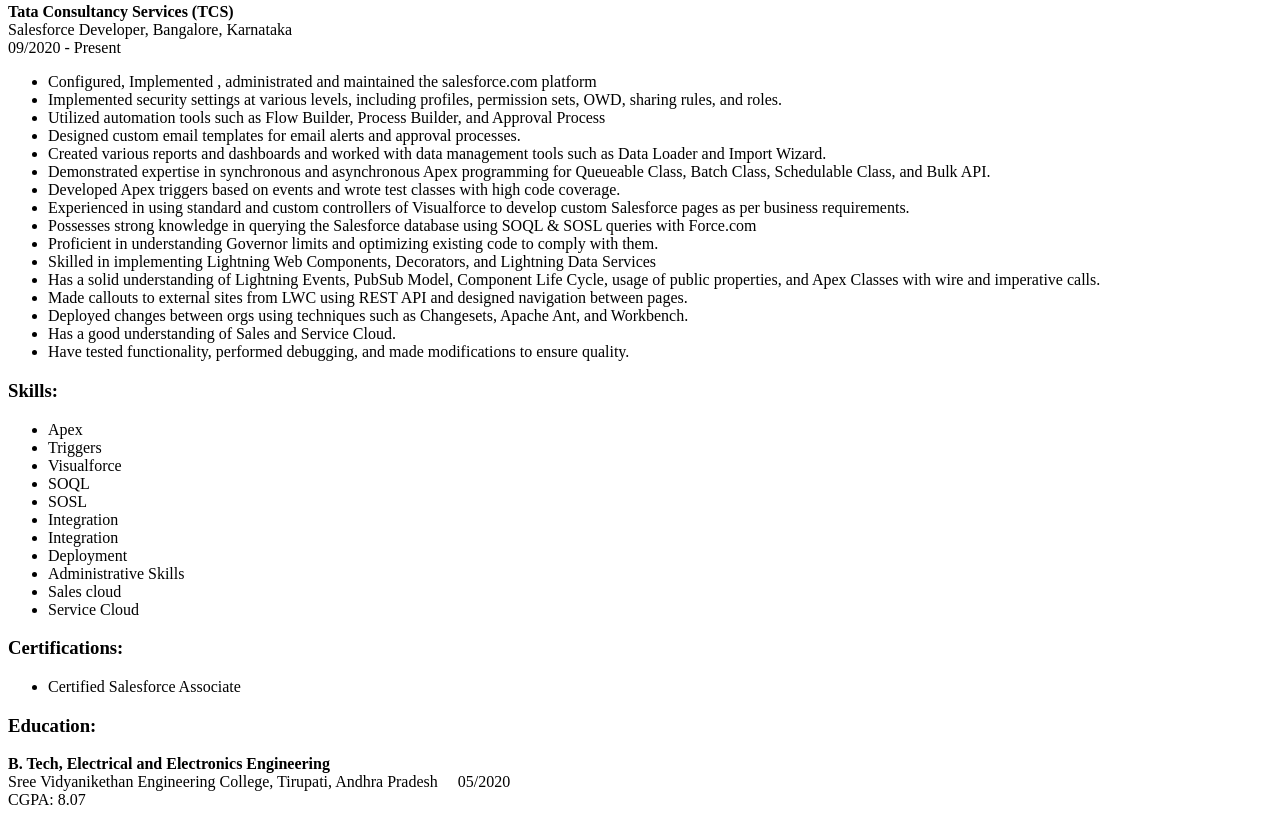
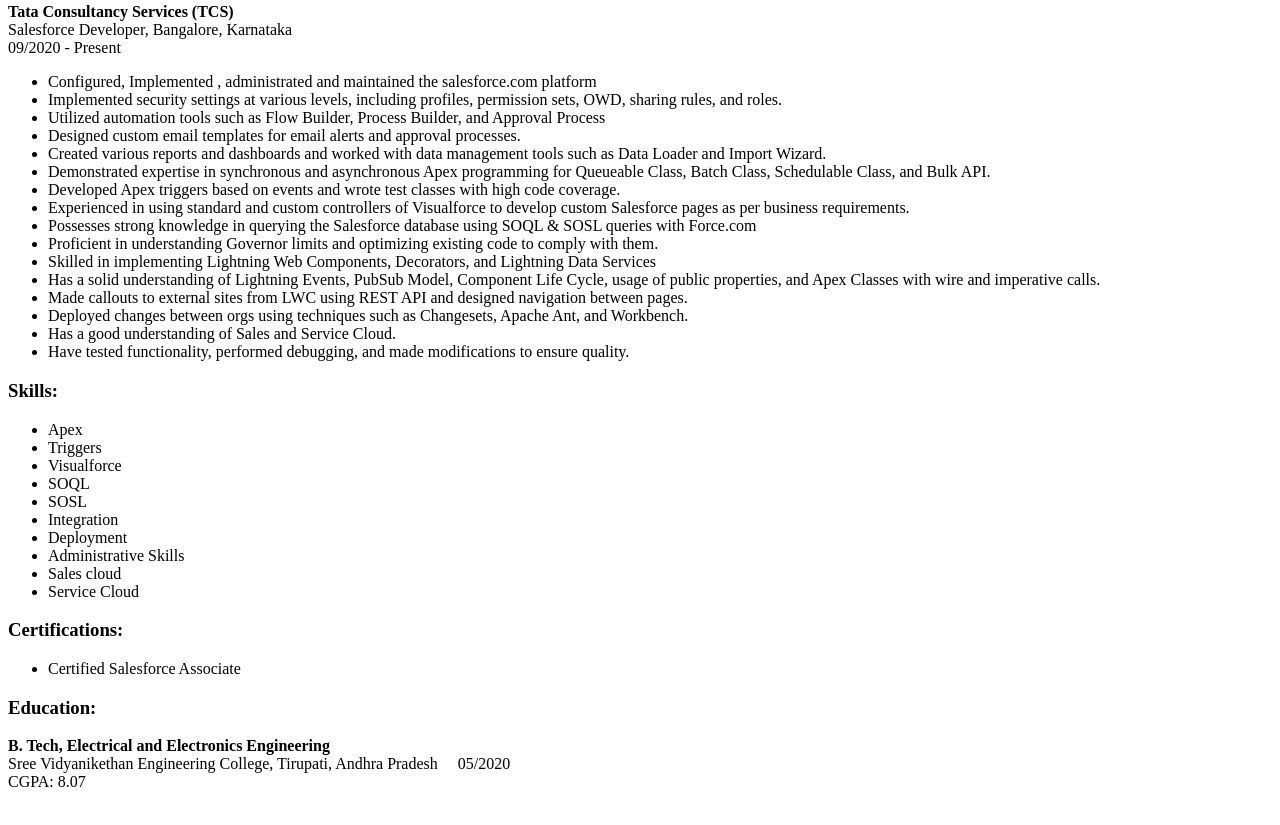
Before and after one commit to kirandevireddy98/My-portfolio, a plain HTML site: page index.html in a window 1280 px wide. Shown: the part 598-1423 px from the top of the page. Drawn offline with Linux system fonts and the light colour scheme.

Commit message:
index.html

```diff
--- a/index.html
+++ b/index.html
@@ -95,7 +95,6 @@
         <li>SOQL</li>
         <li>SOSL</li>
         <li>Integration</li>
-        <li>Integration</li>
         <li>Deployment</li>
         <li>Administrative Skills</li>
         <li>Sales cloud</li>
```
